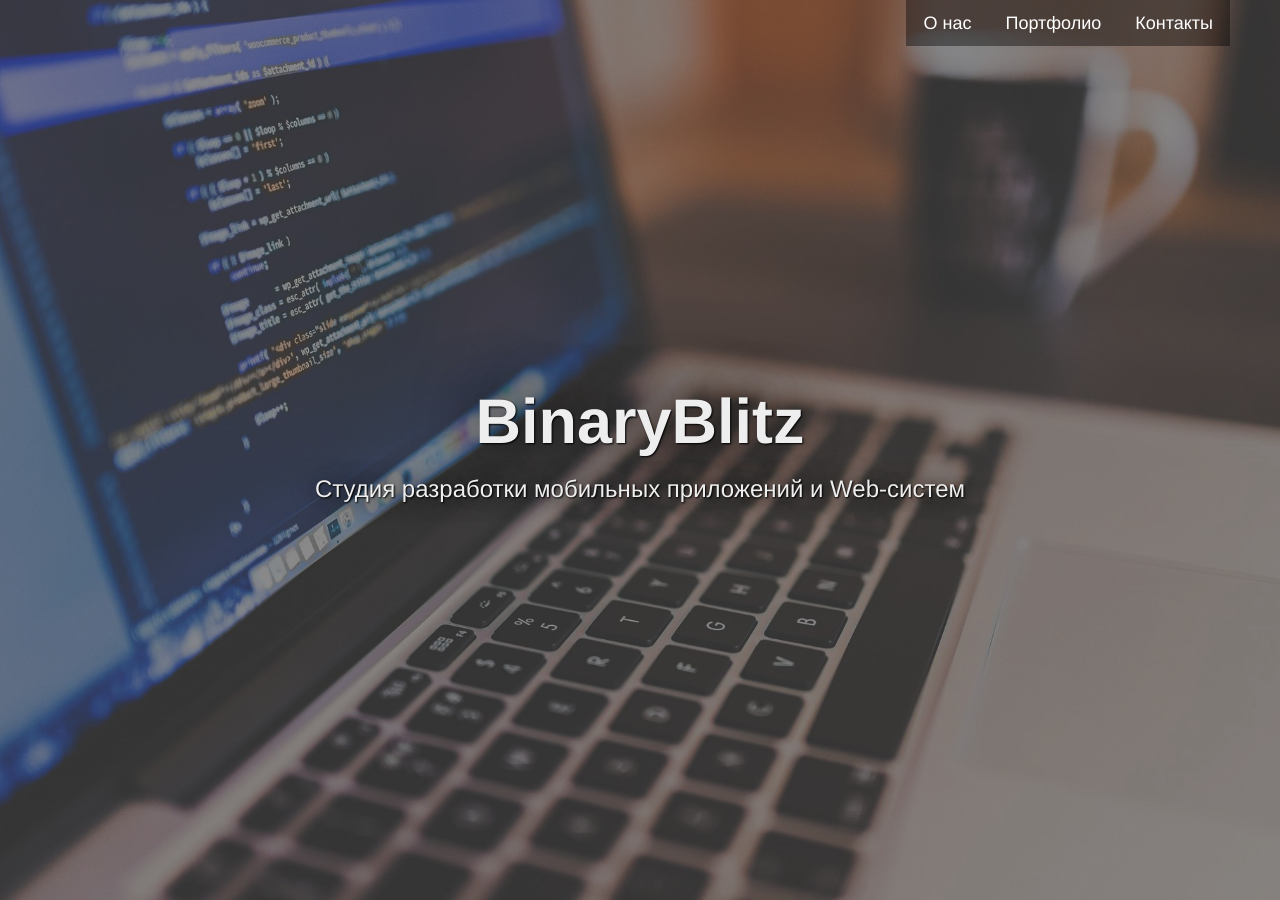
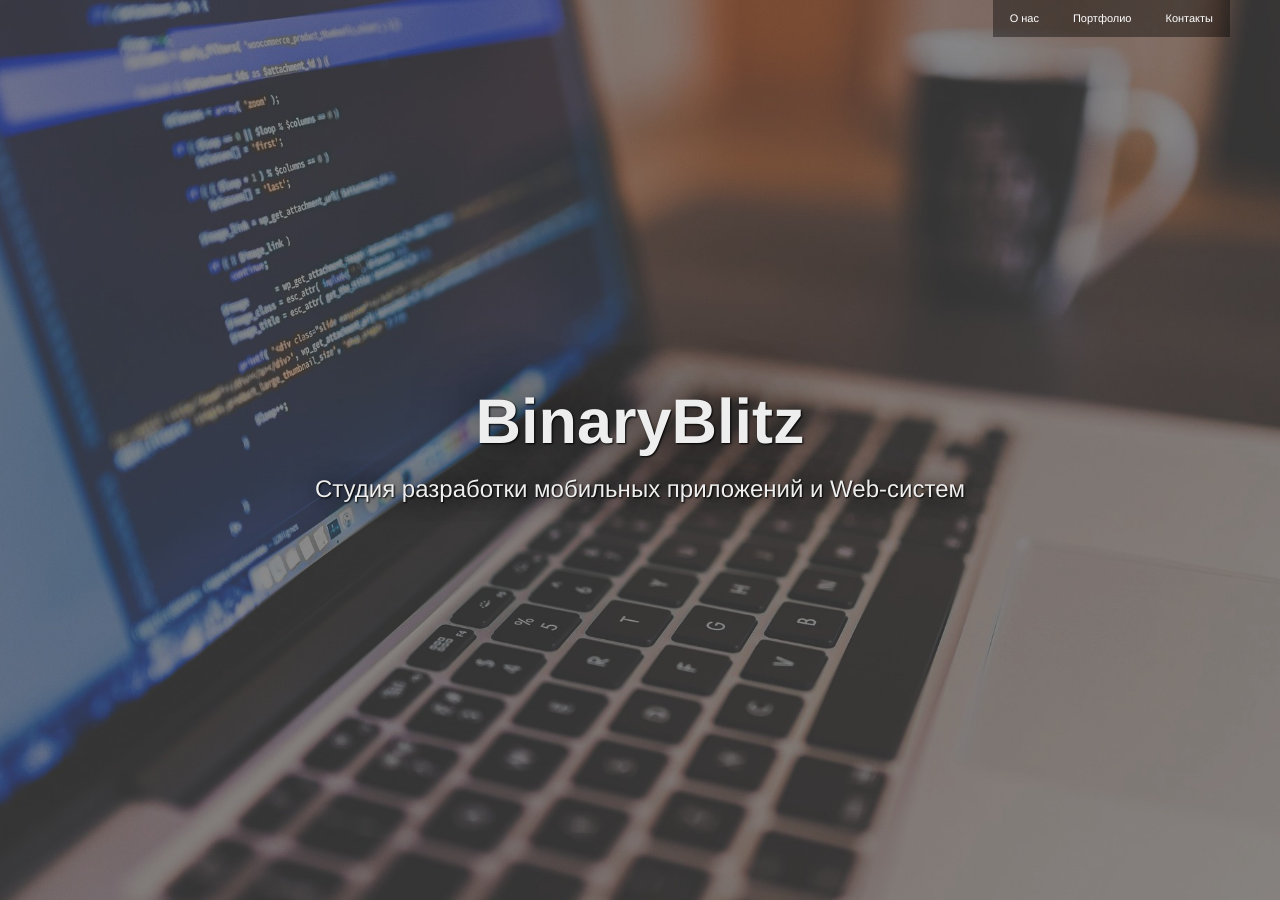
Before and after one commit to BinaryBlitz/binaryblitz.github.io, a Jekyll site: the page built from index.html, in a window 1280 px wide and 900 px high. Built offline with Jekyll 4.4.1, drawn with Linux system fonts in a browser that asks for light colours; a style sheet for code colours, icons or effects is not loaded.

```diff
--- a/css/stylish-portfolio.css
+++ b/css/stylish-portfolio.css
@@ -191,6 +191,10 @@ hr.small {
     list-style-type: none;
 }
 
+.menu ul li a {
+    font-size: 11px;
+}
+
 /* About */
 
 .about {
```
Also changed, not shown: _includes/menu.html (line endings or trailing spaces).
